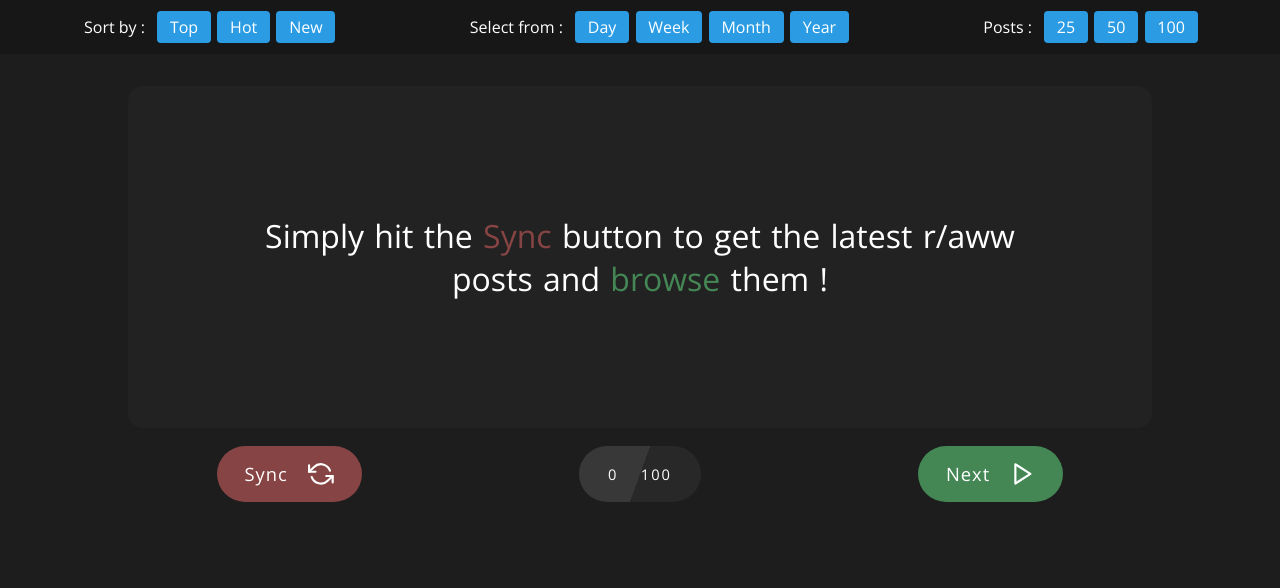
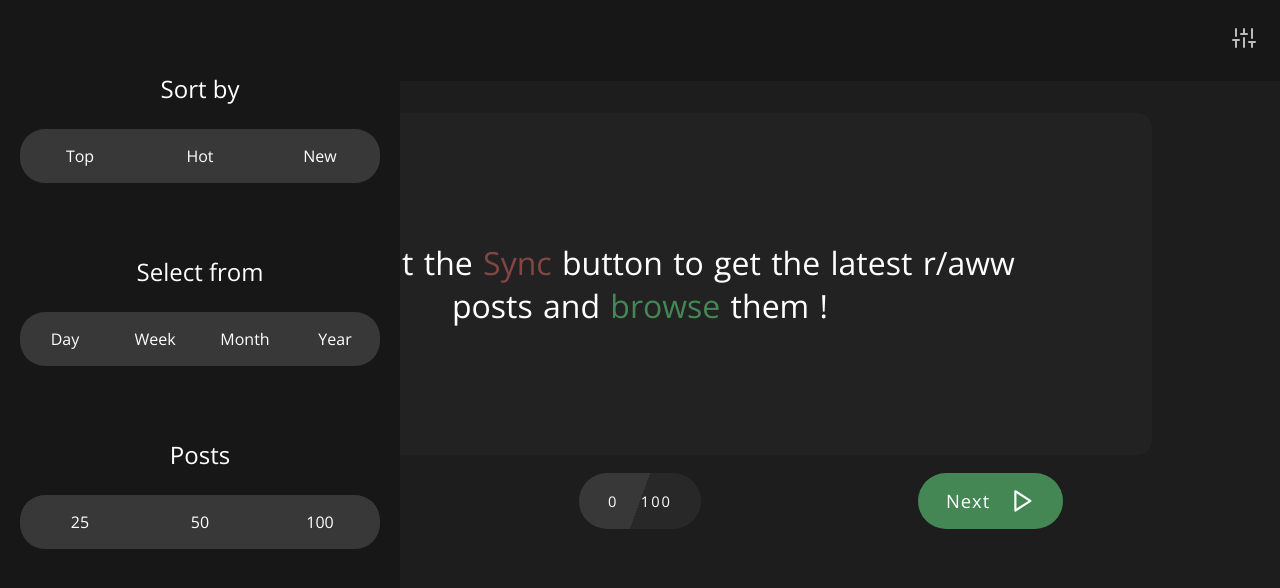
Before and after one commit to Slowl/randomraww, a React (Create React App) app: page / in a window 1280 px wide. Shown: the top 588 px of the page. Built offline with nearby package versions, Linux system fonts and the light colour scheme.

Commit message:
reworked filter nav to a more beautiful sidebar

```diff
--- a/src/App.js
+++ b/src/App.js
@@ -1,6 +1,7 @@
 import React, { useState } from 'react'
 import styled from 'styled-components'
-import Nav from './components/Nav'
+import SideBar from './components/SideBar'
+import Navbar from './components/Navbar'
 import Title from './components/Title'
 import Viewer from './components/Viewer'
 import NavRequest from './components/NavRequest'
@@ -19,6 +20,7 @@
   const [type, setType] = useState('top')
   const [date, setDate] = useState('day')
   const [limit, setLimit] = useState(100)
+  const [toggleStatus, changeToggle] = useState(true)
 
   const Request = () => {
         changeStatus(true)
@@ -59,7 +61,13 @@
 
   return (
     <AppContainer>
-      <Nav type={(e) => changeType(e)} date={(e) => changeDate(e)} limit={(e) => changeLimit(e)} />
+      <SideBar
+        type={(e) => changeType(e)}
+        date={(e) => changeDate(e)}
+        limit={(e) => changeLimit(e)}
+        toggleStatus={toggleStatus}
+        />
+      <Navbar toggle={() => changeToggle(!toggleStatus)}/>
       <Title title={item && item.data.title} />
       <Viewer rawData={item} />
       <NavRequest
--- a/src/components/Filter.jsx
+++ b/src/components/Filter.jsx
@@ -2,18 +2,8 @@
 import styled from 'styled-components'
 
 const Button = styled.div`
-  color: white;
-  background-color: #2b9ce4;
-  padding: .3em .8em;
-  margin: 0 .2em;
-  text-transform: capitalize;
-  border-radius: 4px;
-  cursor: pointer;
-
-  :target {
-    background-color: #5cbfff;
-    color: red;
-  }
+  width: 100%;
+  padding: 1em;
 `
 
 const Filter = ({ value, onClick }) => {
--- a/src/components/Nav.jsx
+++ /dev/null
@@ -1,53 +0,0 @@
-import React from 'react'
-import styled from 'styled-components'
-import Filter from './Filter'
-
-const NavContainer = styled.div`
-  background-color: #171717;
-  padding: 1em;
-  margin-bottom: 2em;
-
-  .sorter {
-    display: flex;
-    justify-content: space-around;
-    div {
-      display: inline;
-    }
-    span {
-      padding: .3em;
-    }
-  }
-`
-
-const Nav = ({ type, date, limit }) => {
-  return (
-    <NavContainer>
-      <div className="sorter">
-        <div>
-          <span>Sort by : </span>
-            <Filter onClick={type} value="Top" />
-            <Filter onClick={type} value="Hot" />
-            <Filter onClick={type} value="New" />
-        </div>
-
-        <div>
-          <span>Select from : </span>
-            <Filter onClick={date} value="Day" />
-            <Filter onClick={date} value="Week" />
-            <Filter onClick={date} value="Month" />
-            <Filter onClick={date} value="Year" />
-        </div>
-
-        <div>
-          <span>Posts : </span>
-            <Filter onClick={limit} value="25" />
-            <Filter onClick={limit} value="50" />
-            <Filter onClick={limit} value="100" />
-        </div>
-
-      </div>
-    </NavContainer>
-  )
-}
-
-export default Nav
--- /dev/null
+++ b/src/components/Navbar.jsx
@@ -0,0 +1,34 @@
+import React from 'react'
+import styled from 'styled-components'
+import { FiSliders } from 'react-icons/fi'
+
+const NavbarContainer = styled.div`
+  background-color: #171717;
+  margin-bottom: 2em;
+  display: flex;
+  justify-content: flex-end;
+`
+
+const Button = styled.div`
+  display: inline-block;
+  padding: 1em;
+  margin-left: 1em;
+  font-size: 1.5em;
+  cursor: pointer;
+  color: #bbbbbb;
+  transition: .3s;
+
+  :hover {
+    color: #ffffff;
+  }
+`
+
+const Navbar = ({ toggle }) => {
+  return (
+    <NavbarContainer>
+      <Button onClick={toggle}> <FiSliders /> </Button>
+    </NavbarContainer>
+  )
+}
+
+export default Navbar
--- /dev/null
+++ b/src/components/SideBar.jsx
@@ -0,0 +1,83 @@
+import React from 'react'
+import styled from 'styled-components'
+import Filter from './Filter'
+
+const NavContainer = styled.div`
+  background-color: #171717;
+  position: absolute;
+  width: 400px;
+  height: 100vh;
+  margin-left: ${props => props.isToggled ? '0px' : '-420px'};
+  transition: ease .5s;
+
+  span {
+    display: block;
+    text-align: center;
+    font-size: 1.5em;
+    font-weight: 300;
+    padding: 1em;
+  }
+`
+
+const FilterSection = styled.div`
+  margin: 3em 0;
+`
+
+const FilterContainer = styled.div`
+  width: 90%;
+  margin: auto;
+  border-radius: 25px;
+  background-color:#383838;
+  display: flex;
+  justify-content: space-around;
+  text-align:center;
+
+  div {
+    :first-child{
+      border-radius: 25px 0 0 25px;
+    }
+
+    :last-child{
+      border-radius: 0px 25px 25px 0;
+    }
+  }
+`
+
+const SideBar = ({ type, date, limit, toggleStatus }) => {
+
+  return (
+    <NavContainer isToggled={toggleStatus}>
+
+      <FilterSection>
+        <span>Sort by  </span>
+        <FilterContainer>
+              <Filter onClick={type} value="Top" />
+              <Filter onClick={type} value="Hot" />
+              <Filter onClick={type} value="New" />
+        </FilterContainer>
+      </FilterSection>
+
+      <FilterSection>
+        <span>Select from  </span>
+        <FilterContainer>
+              <Filter onClick={date} value="Day" />
+              <Filter onClick={date} value="Week" />
+              <Filter onClick={date} value="Month" />
+              <Filter onClick={date} value="Year" />
+        </FilterContainer>
+      </FilterSection>
+
+      <FilterSection>
+        <span>Posts  </span>
+        <FilterContainer>
+             <Filter onClick={limit} value="25" />
+             <Filter onClick={limit} value="50" />
+             <Filter onClick={limit} value="100" />
+        </FilterContainer>
+      </FilterSection>
+
+    </NavContainer>
+  )
+}
+
+export default SideBar
```
